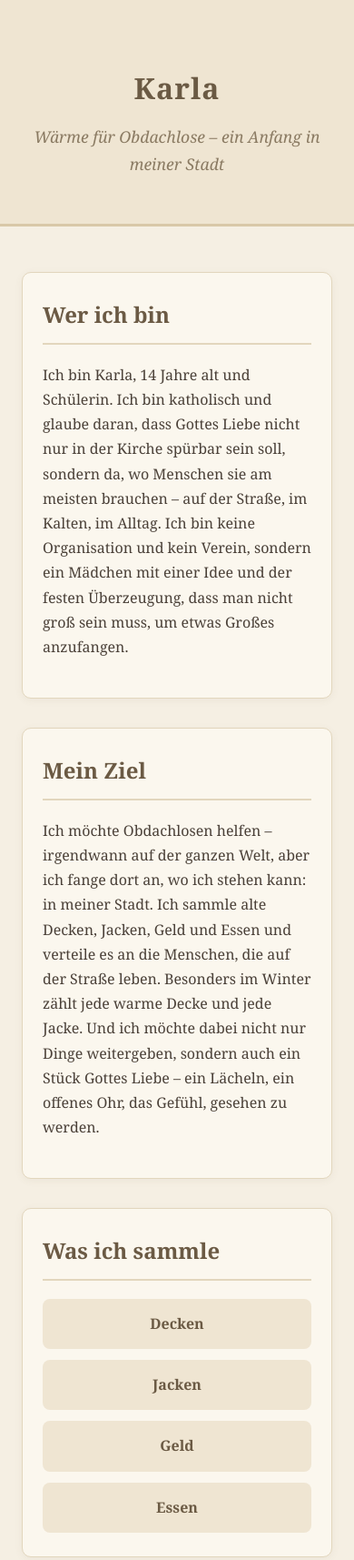
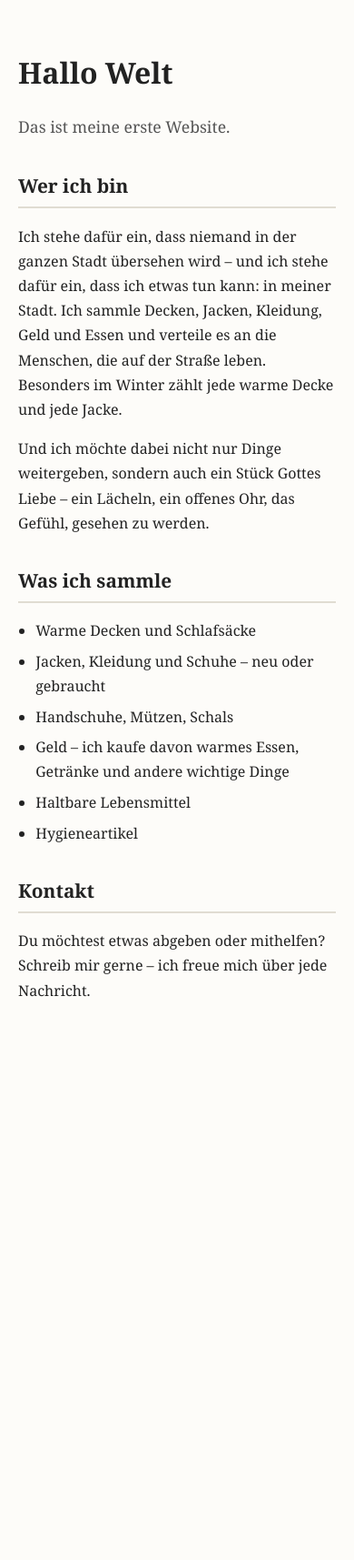
Before and after one commit to lalarvc/meine-seite, a plain HTML site: page index.html in a window 390 px wide. Shown: the top 1715 px of the page at 91% size. After the commit the page ends 1151 px from the top, so only its background shows below. Drawn offline with Linux system fonts and the light colour scheme.

Commit message:
Refactor index.html for improved layout and content
Updated HTML structure and styling for clarity and responsiveness.

```diff
--- a/index.html
+++ b/index.html
@@ -1,234 +1,75 @@
 <!DOCTYPE html>
 <html lang="de">
 <head>
-  <meta charset="utf-8">
-  <meta name="viewport" content="width=device-width, initial-scale=1">
-  <title>Karla – Wärme für Obdachlose</title>
+  <meta charset="UTF-8">
+  <meta name="viewport" content="width=device-width, initial-scale=1.0">
+  <title>Karla</title>
   <style>
-    * { box-sizing: border-box; }
-
     body {
-      margin: 0;
-      background-color: #f5efe3;
-      color: #4a4038;
-      font-family: Georgia, "Times New Roman", serif;
+      font-family: Georgia, serif;
+      max-width: 700px;
+      margin: 0 auto;
+      padding: 2rem 1.25rem;
       line-height: 1.7;
+      color: #222;
+      background: #fdfcf9;
     }
-
-    header {
-      text-align: center;
-      padding: 70px 24px 50px;
-      background-color: #efe5d2;
-      border-bottom: 3px solid #d8c8a8;
+    h1 {
+      font-size: 2rem;
+      margin-bottom: 0.25rem;
     }
-
-    header h1 {
-      margin: 0 0 12px;
-      font-size: 2.6rem;
-      letter-spacing: 1px;
-      color: #6b5a44;
+    h2 {
+      font-size: 1.3rem;
+      margin-top: 2rem;
+      border-bottom: 2px solid #e0dcd2;
+      padding-bottom: 0.3rem;
     }
-
-    header p {
-      margin: 0;
+    ul {
+      padding-left: 1.2rem;
+    }
+    li {
+      margin-bottom: 0.4rem;
+    }
+    .lead {
       font-size: 1.1rem;
-      font-style: italic;
-      color: #8a7a62;
-    }
-
-    main {
-      max-width: 760px;
-      margin: 0 auto;
-      padding: 50px 24px 70px;
-    }
-
-    section {
-      background-color: #fbf7ee;
-      border: 1px solid #e2d6bd;
-      border-radius: 10px;
-      padding: 34px 36px;
-      margin-bottom: 32px;
-      box-shadow: 0 2px 8px rgba(120, 100, 70, 0.07);
-    }
-
-    section h2 {
-      margin-top: 0;
-      font-size: 1.5rem;
-      color: #6b5a44;
-      border-bottom: 2px solid #e2d6bd;
-      padding-bottom: 10px;
-    }
-
-    .spenden {
-      list-style: none;
-      padding: 0;
-      margin: 18px 0 0;
-      display: grid;
-      grid-template-columns: repeat(auto-fit, minmax(150px, 1fr));
-      gap: 12px;
-    }
-
-    .spenden li {
-      background-color: #efe5d2;
-      border-radius: 8px;
-      padding: 14px 16px;
-      text-align: center;
-      font-weight: bold;
-      color: #6b5a44;
-    }
-
-    .formular {
-      display: flex;
-      flex-direction: column;
-      gap: 6px;
-      margin-top: 20px;
-    }
-
-    .formular label {
-      font-weight: bold;
-      color: #6b5a44;
-      margin-top: 10px;
-    }
-
-    .formular input,
-    .formular select,
-    .formular textarea {
-      font-family: inherit;
-      font-size: 1rem;
-      padding: 10px 12px;
-      border: 1px solid #d8c8a8;
-      border-radius: 6px;
-      background-color: #fffdf8;
-      color: #4a4038;
-    }
-
-    .formular input:focus,
-    .formular select:focus,
-    .formular textarea:focus {
-      outline: 2px solid #c9b48c;
-    }
-
-    .formular button {
-      margin-top: 18px;
-      align-self: flex-start;
-      font-family: inherit;
-      font-size: 1rem;
-      font-weight: bold;
-      color: #fbf7ee;
-      background-color: #8a7a62;
-      border: none;
-      border-radius: 6px;
-      padding: 12px 26px;
-      cursor: pointer;
-    }
-
-    .formular button:hover {
-      background-color: #6b5a44;
-    }
-
-    .hinweis {
-      font-size: 0.95rem;
-      color: #8a7a62;
-      border-left: 3px solid #d8c8a8;
-      padding-left: 14px;
-      margin-top: 22px;
-    }
-
-    footer {
-      text-align: center;
-      padding: 30px 24px 50px;
-      font-size: 0.95rem;
-      color: #8a7a62;
-    }
-
-    @media (max-width: 600px) {
-      header h1 { font-size: 2rem; }
-      section { padding: 26px 22px; }
+      color: #555;
     }
   </style>
 </head>
 <body>
 
-  <header>
-    <h1>Karla</h1>
-    <p>Wärme für Obdachlose – ein Anfang in meiner Stadt</p>
-  </header>
+  <h1>Hallo Welt</h1>
+  <p class="lead">Das ist meine erste Website.</p>
 
-  <main>
-
-    <section>
   <h2>Wer ich bin</h2>
   <p>
-        Ich bin Karla, 14 Jahre alt und Schülerin. Ich bin katholisch und glaube daran,
-        dass Gottes Liebe nicht nur in der Kirche spürbar sein soll, sondern da, wo Menschen
-        sie am meisten brauchen – auf der Straße, im Kalten, im Alltag. Ich bin keine
-        Organisation und kein Verein, sondern ein Mädchen mit einer Idee und der festen
-        Überzeugung, dass man nicht groß sein muss, um etwas Großes anzufangen.
+    Ich stehe dafür ein, dass niemand in der ganzen Stadt übersehen wird –
+    und ich stehe dafür ein, dass ich etwas tun kann: in meiner Stadt.
+    Ich sammle Decken, Jacken, Kleidung, Geld und Essen und verteile es an
+    die Menschen, die auf der Straße leben. Besonders im Winter zählt jede
+    warme Decke und jede Jacke.
   </p>
-    </section>
+  <p>
+    Und ich möchte dabei nicht nur Dinge weitergeben, sondern auch ein
+    Stück Gottes Liebe – ein Lächeln, ein offenes Ohr, das Gefühl,
+    gesehen zu werden.
+  </p>
 
-    <section>
-      <h2>Mein Ziel</h2>
-      <p>
-        Ich möchte Obdachlosen helfen – irgendwann auf der ganzen Welt, aber ich fange
-        dort an, wo ich stehen kann: in meiner Stadt. Ich sammle alte Decken, Jacken,
-        Geld und Essen und verteile es an die Menschen, die auf der Straße leben.
-        Besonders im Winter zählt jede warme Decke und jede Jacke. Und ich möchte dabei
-        nicht nur Dinge weitergeben, sondern auch ein Stück Gottes Liebe – ein Lächeln,
-        ein offenes Ohr, das Gefühl, gesehen zu werden.
-      </p>
-    </section>
+  <h2>Was ich sammle</h2>
+  <ul>
+    <li>Warme Decken und Schlafsäcke</li>
+    <li>Jacken, Kleidung und Schuhe – neu oder gebraucht</li>
+    <li>Handschuhe, Mützen, Schals</li>
+    <li>Geld – ich kaufe davon warmes Essen, Getränke und andere wichtige Dinge</li>
+    <li>Haltbare Lebensmittel</li>
+    <li>Hygieneartikel</li>
+  </ul>
 
-    <section>
-      <h2>Was ich sammle</h2>
-      <ul class="spenden">
-        <li>Decken</li>
-        <li>Jacken</li>
-        <li>Geld</li>
-        <li>Essen</li>
-      </ul>
-    </section>
-
-    <section>
   <h2>Kontakt</h2>
   <p>
-        Bei Interesse oder wenn du etwas spenden möchtest – zum Beispiel eine Decke,
-        eine Jacke, Essen oder Geld – schreib mir einfach hier:
+    Du möchtest etwas abgeben oder mithelfen? Schreib mir gerne – ich freue
+    mich über jede Nachricht.
   </p>
-
-      <form action="mailto:karlarvc@icloud.com" method="post" enctype="text/plain" class="formular">
-        <label for="name">Dein Name</label>
-        <input type="text" id="name" name="Name" required>
-
-        <label for="email">Deine E-Mail</label>
-        <input type="email" id="email" name="E-Mail" required>
-
-        <label for="spende">Was möchtest du spenden?</label>
-        <select id="spende" name="Spende">
-          <option>Decke</option>
-          <option>Jacke</option>
-          <option>Geld</option>
-          <option>Essen</option>
-          <option>Etwas anderes</option>
-        </select>
-
-        <label for="nachricht">Deine Nachricht</label>
-        <textarea id="nachricht" name="Nachricht" rows="5" required></textarea>
-
-        <button type="submit">Absenden</button>
-      </form>
-
-      <p class="hinweis">
-        Mein Standort ist in Nordrhein-Westfalen (NRW). Anfragen und Spenden aus der
-        Umgebung sind am einfachsten – aber schreib gerne trotzdem, wir finden eine Lösung.
-      </p>
-    </section>
-
-  </main>
-
-  <footer>
-    Karla · Spendenaktion für Obdachlose · Nordrhein-Westfalen
-  </footer>
 
 </body>
 </html>
```
Lines whose indentation alone changed are shown as unchanged.
